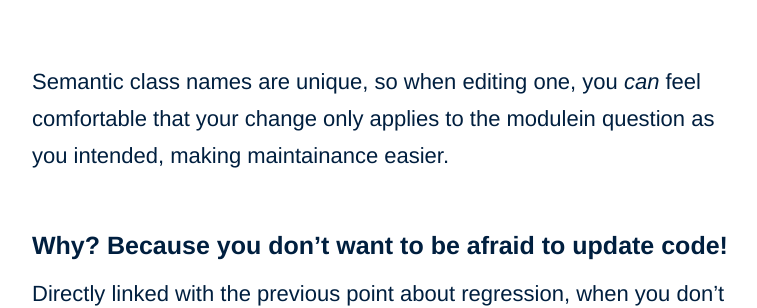
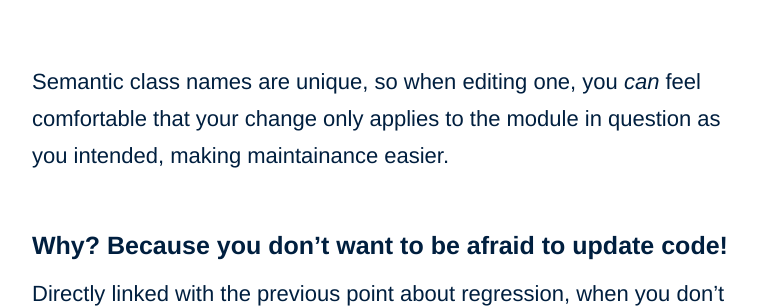
Before and after one commit to adamsilver/maintainablecss.com-jekyll, a Jekyll site: the page built from _chapters/02-semantics.md, in a window 1280 px wide and 900 px high, scrolled down 3372 px. Shown: the part 191-499 px from the top of the window, without its empty margins (258-1015 px from the left). Built offline with Jekyll 4.4.1, drawn with Linux system fonts in a browser that asks for light colours.

Commit message:
Fix typo

```diff
--- a/_chapters/02-semantics.md
+++ b/_chapters/02-semantics.md
@@ -62,7 +62,7 @@ On the other hand, if your class names are semantic, a search will find the HTML
 
 If you have utility non-semantic classes that describe the look then when you edit one of these classes, they will propogate to every single element with that class. Knowing CSS as you do, do you feel comfortable that the propagation didn't cause unexpected problems elsewhere?
 
-Semantic class names are unique, so when editing one, you *can* feel comfortable that your change only applies to the modulein question as you intended, making maintainance easier.
+Semantic class names are unique, so when editing one, you *can* feel comfortable that your change only applies to the module in question as you intended, making maintainance easier.
 
 ## Why? Because you don't want to be afraid to update code!
 
```
